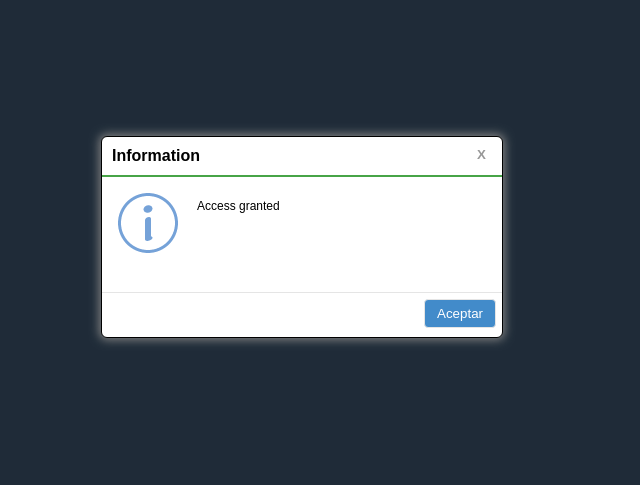
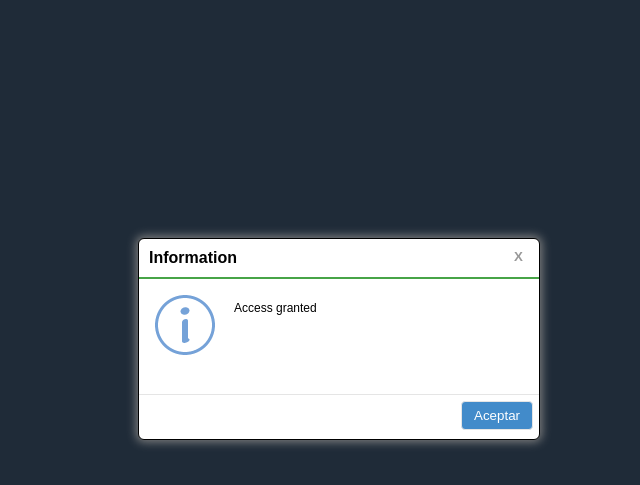
Before and after one commit to zni4/Login_Animado_Html_Javascript, a plain HTML site: page aplicacion.html in a window 1280 px wide. Shown: the part 61-546 px from the top of the page, without its empty margins (301-941 px from the left). Drawn offline with Linux system fonts and the light colour scheme.

Commit message:
Centramos los mensajes en la pantalla

```diff
--- a/resources/css/mensaje.css
+++ b/resources/css/mensaje.css
@@ -2,12 +2,11 @@
     font-family: sans-serif;
     background-color: #ffffff;
     border-radius: 6px;
-    position: fixed;
-    top: 30%;
-    left: 40%;
+    position: absolute;
+    top: 50%;
+    left: 50%;
+    transform: translate(-50%,-50%);
     z-index: 19001;
-    margin-top: -43px;
-    margin-left: -110px;
     border: 1px solid black;
     width: 400px;
     height: 200px;
```
